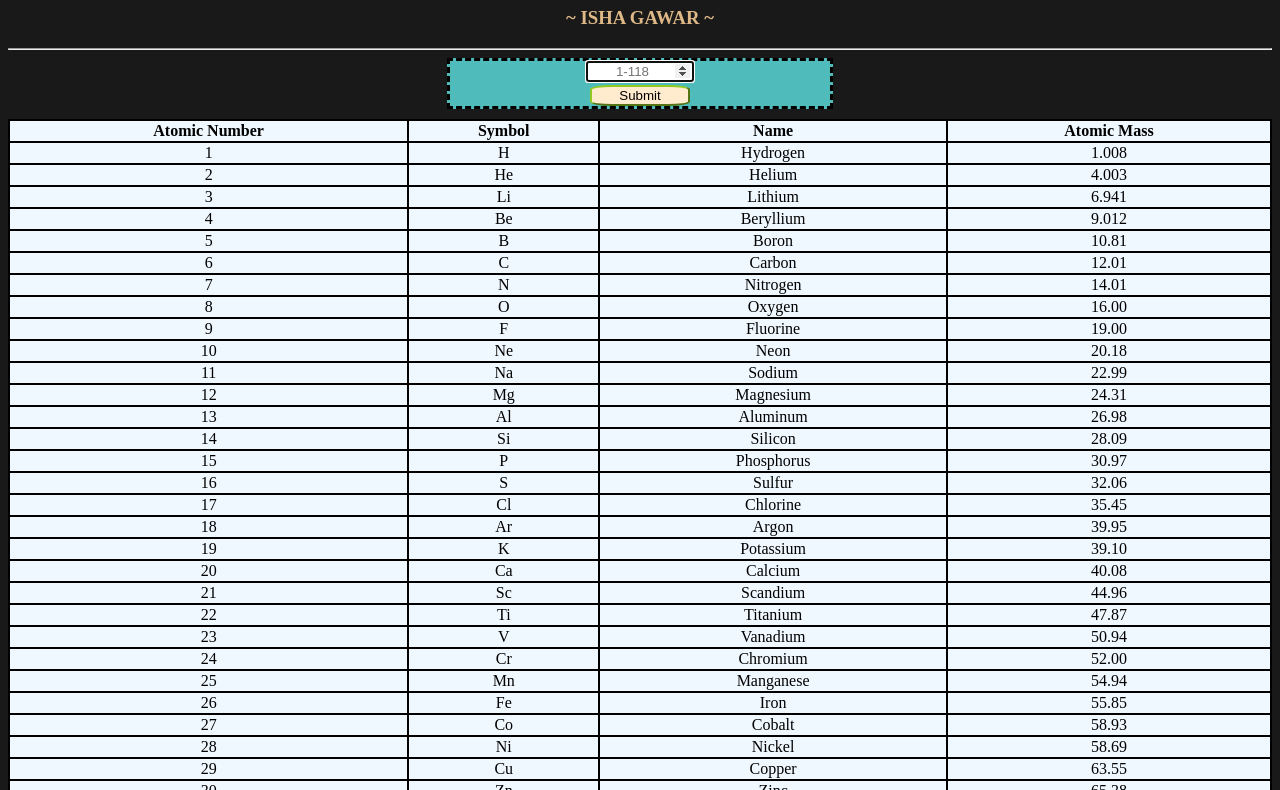
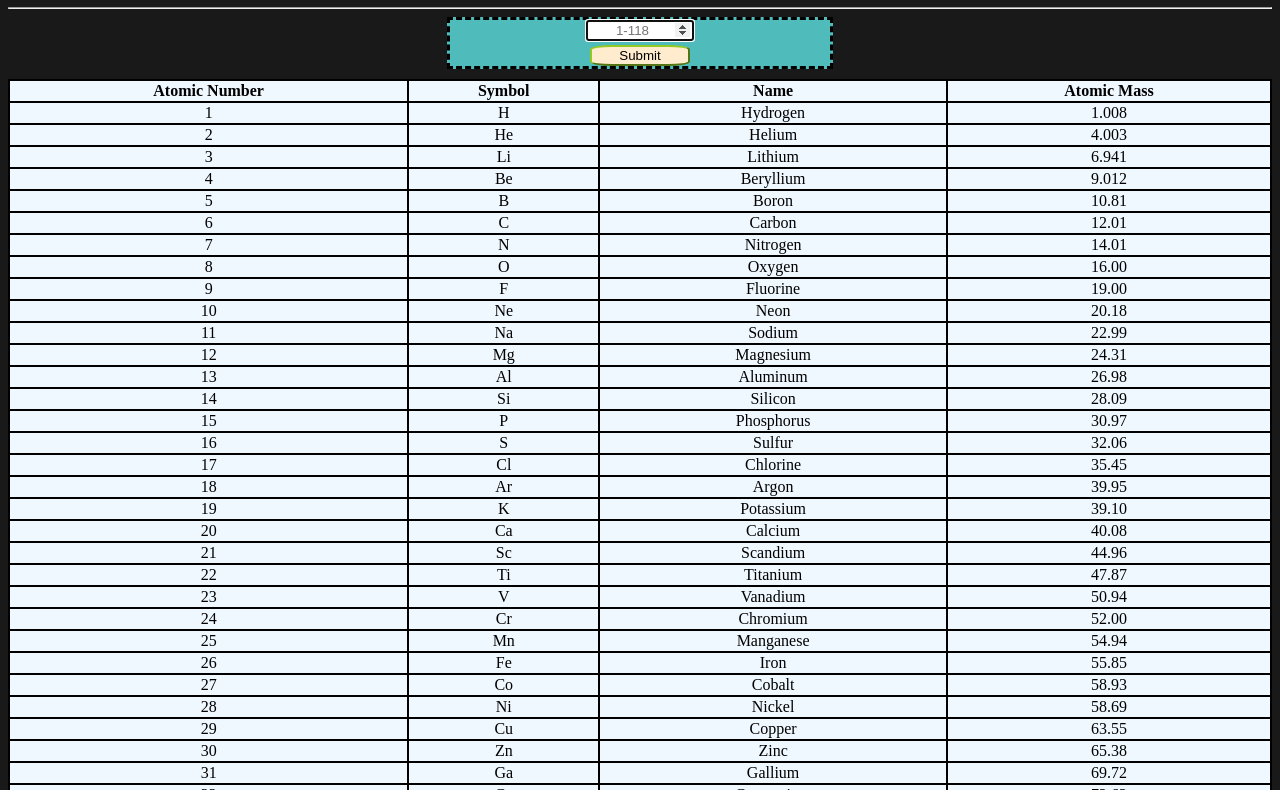
Before and after one commit to Shevilll/Elements-Finder, a plain HTML site: page index.html in a window 1280 px wide. Shown: the part 73-863 px from the top of the page. Drawn offline with Linux system fonts and the light colour scheme.

Commit message:
Update index.html

```diff
--- a/index.html
+++ b/index.html
@@ -7,7 +7,6 @@
     </head>
     <body>
         <h1>Elements Finder</h1>
-        <h3>~ ISHA GAWAR ~</h3>
         <hr>
         <div id='div1'>
             <input id="input" autofocus autocomplete="off" type="number" required placeholder="1-118" min="1" max="118">
```
